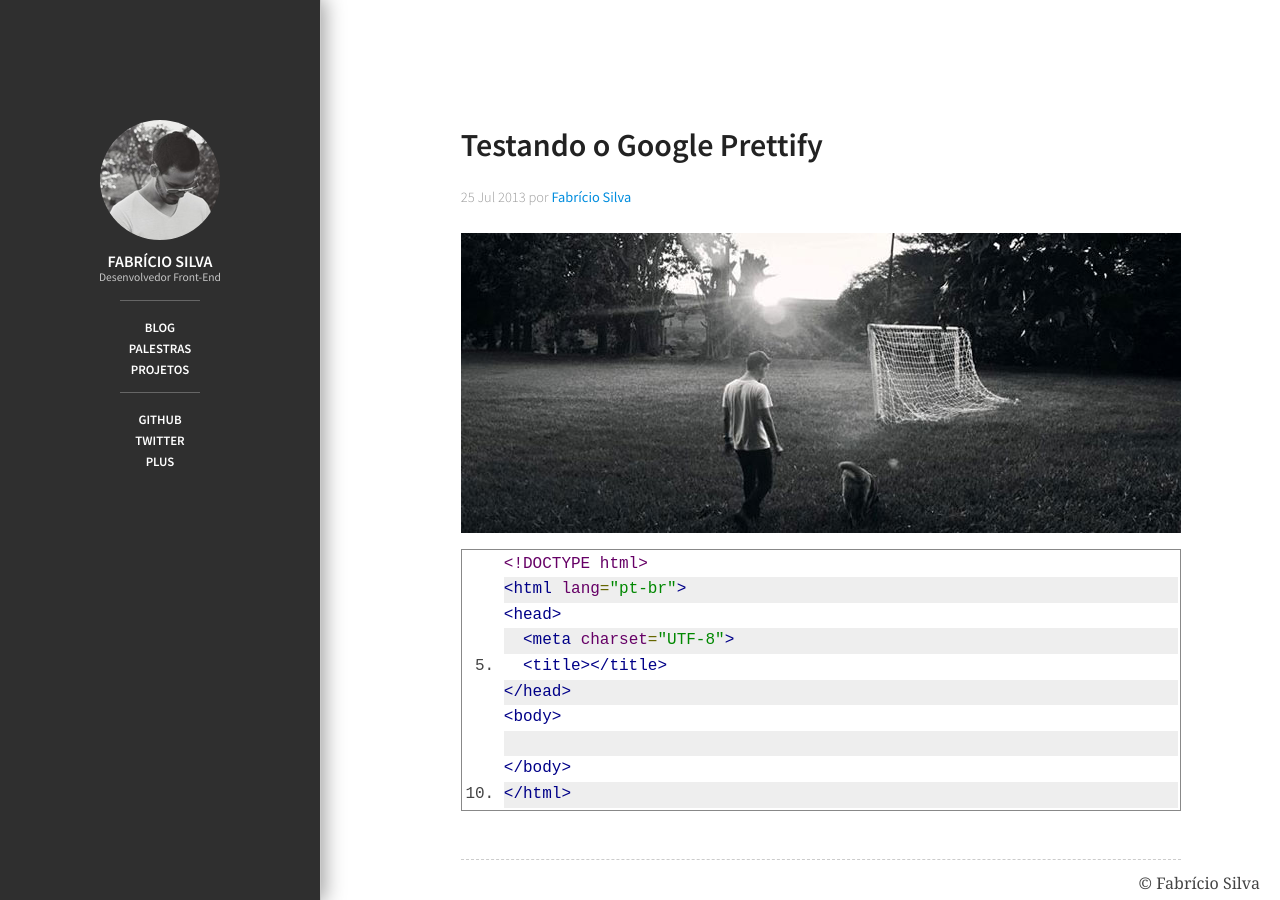
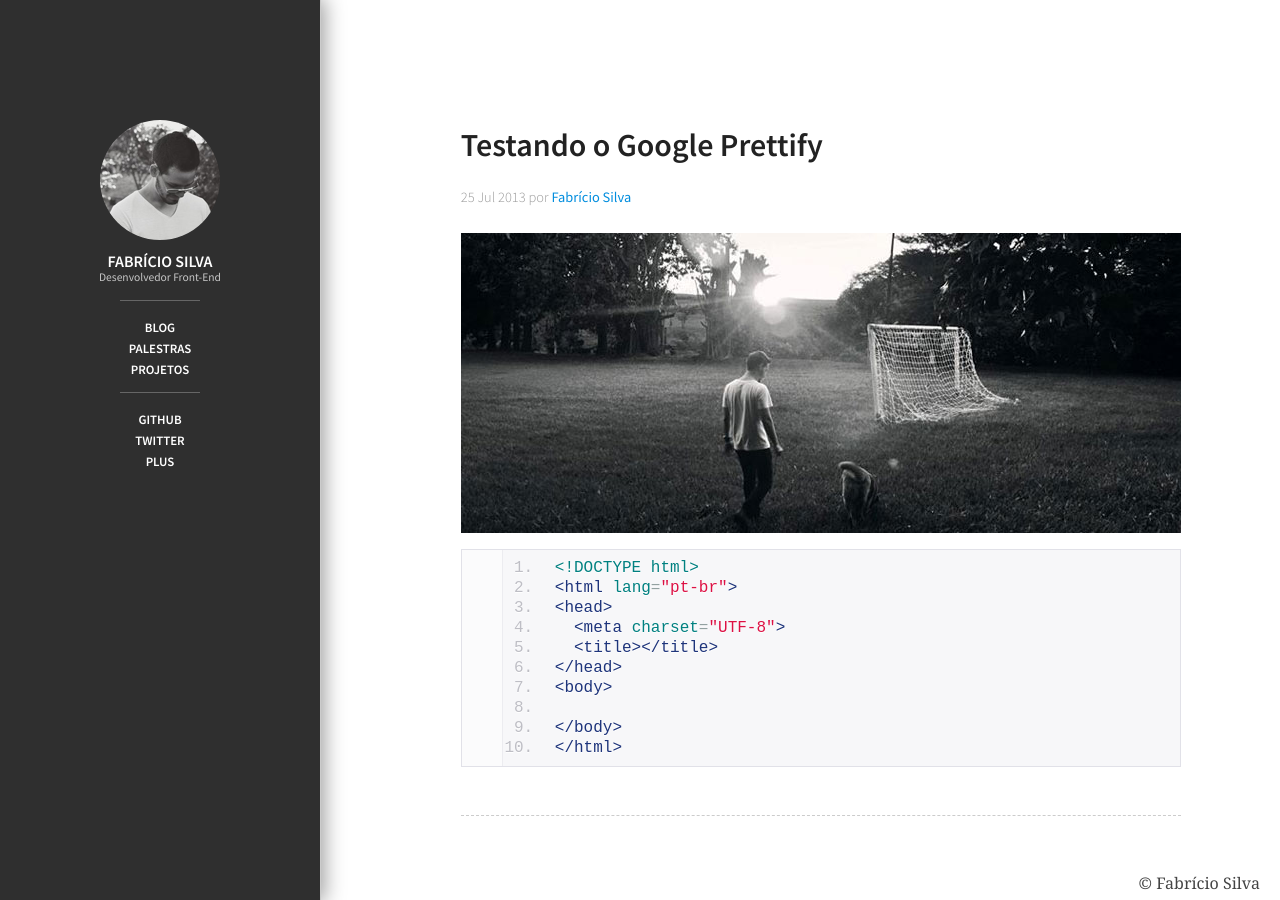
Before and after one commit to fabriciofmsilva/fabriciofmsilva.github.io, a Jekyll site: the page built from _posts/2013-07-25-testando-o-google-prettify.md, in a window 1280 px wide. Built offline with Jekyll 4.4.1, drawn with Linux system fonts in a browser that asks for light colours; nearby versions of some CDN libraries; comment, search, counter and statistics services are not loaded.

Commit message:
Edit Prettify Style

```diff
--- a/_includes/meta.html
+++ b/_includes/meta.html
@@ -22,7 +22,7 @@
 <link rel="shortcut icon" href="/img/favicon.png">
 <link rel="apple-touch-icon" href="/img/apple-icon-touch.png">
 <link href='http://fonts.googleapis.com/css?family=Source+Sans+Pro:300,400,600' rel='stylesheet' type='text/css'>
-<link rel="stylesheet" href="/js/prettify/src/prettify.css">
+<link rel="stylesheet" href="/css/prettify.css">
 <link rel="stylesheet" href="/css/main.css">
 <script src="/js/vendor/modernizr-2.6.2-respond-1.1.0.min.js"></script>
 </head>
--- /dev/null
+++ b/css/prettify.css
@@ -0,0 +1,30 @@
+.com { color: #93a1a1; }
+.lit { color: #195f91; }
+.pun, .opn, .clo { color: #93a1a1; }
+.fun { color: #dc322f; }
+.str, .atv { color: #D14; }
+.kwd, .prettyprint .tag { color: #1e347b; }
+.typ, .atn, .dec, .var { color: teal; }
+.pln { color: #48484c; }
+
+.prettyprint {
+  padding: 8px;
+  background-color: #f7f7f9;
+  border: 1px solid #e1e1e8;
+}
+.prettyprint.linenums {
+  -webkit-box-shadow: inset 40px 0 0 #fbfbfc, inset 41px 0 0 #ececf0;
+     -moz-box-shadow: inset 40px 0 0 #fbfbfc, inset 41px 0 0 #ececf0;
+          box-shadow: inset 40px 0 0 #fbfbfc, inset 41px 0 0 #ececf0;
+}
+
+/* Specify class=linenums on a pre to get line numbering */
+ol.linenums {
+  margin: 0 0 0 33px; /* IE indents via margin-left */
+}
+ol.linenums li {
+  padding-left: 12px;
+  color: #bebec5;
+  line-height: 20px;
+  text-shadow: 0 1px 0 #fff;
+}
```
